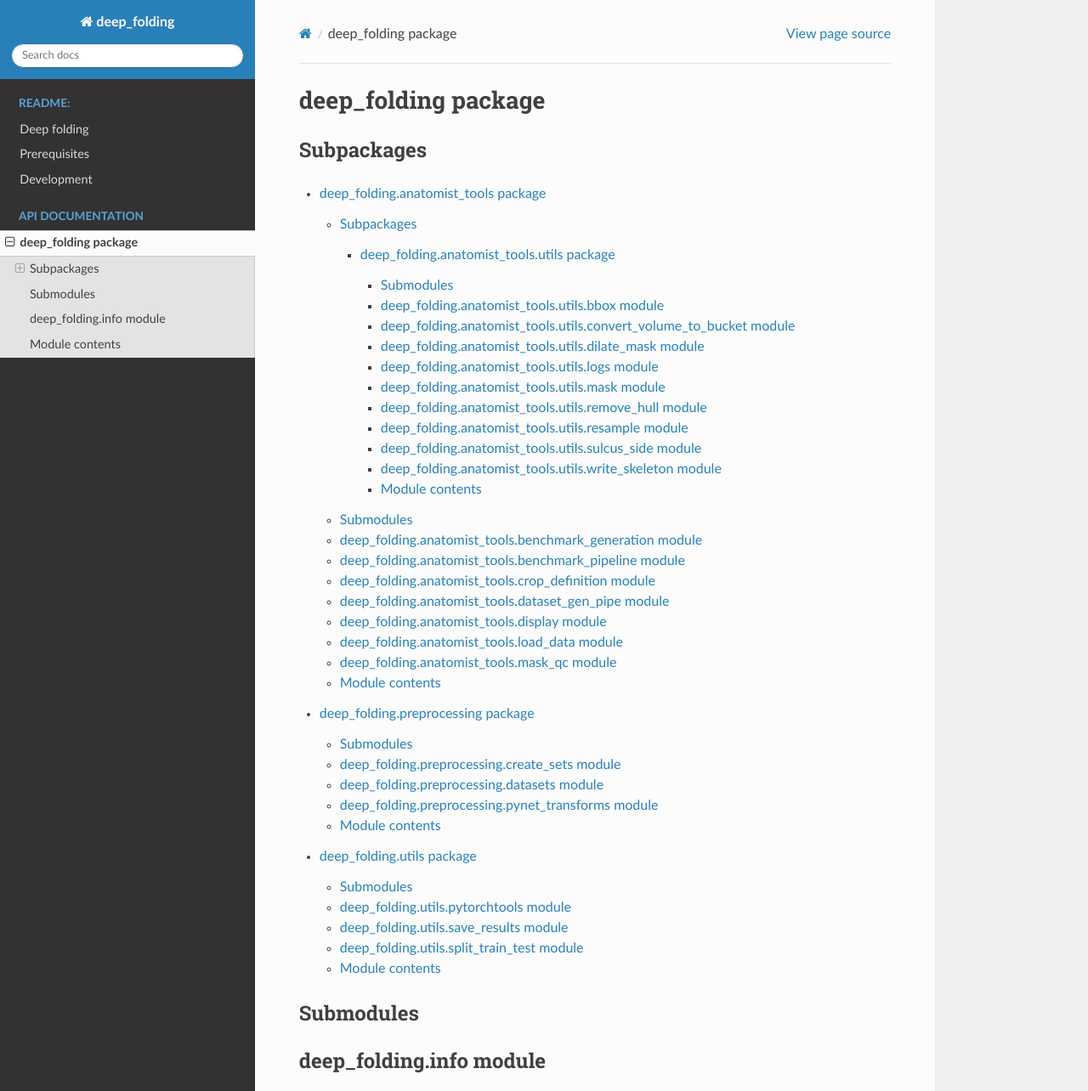
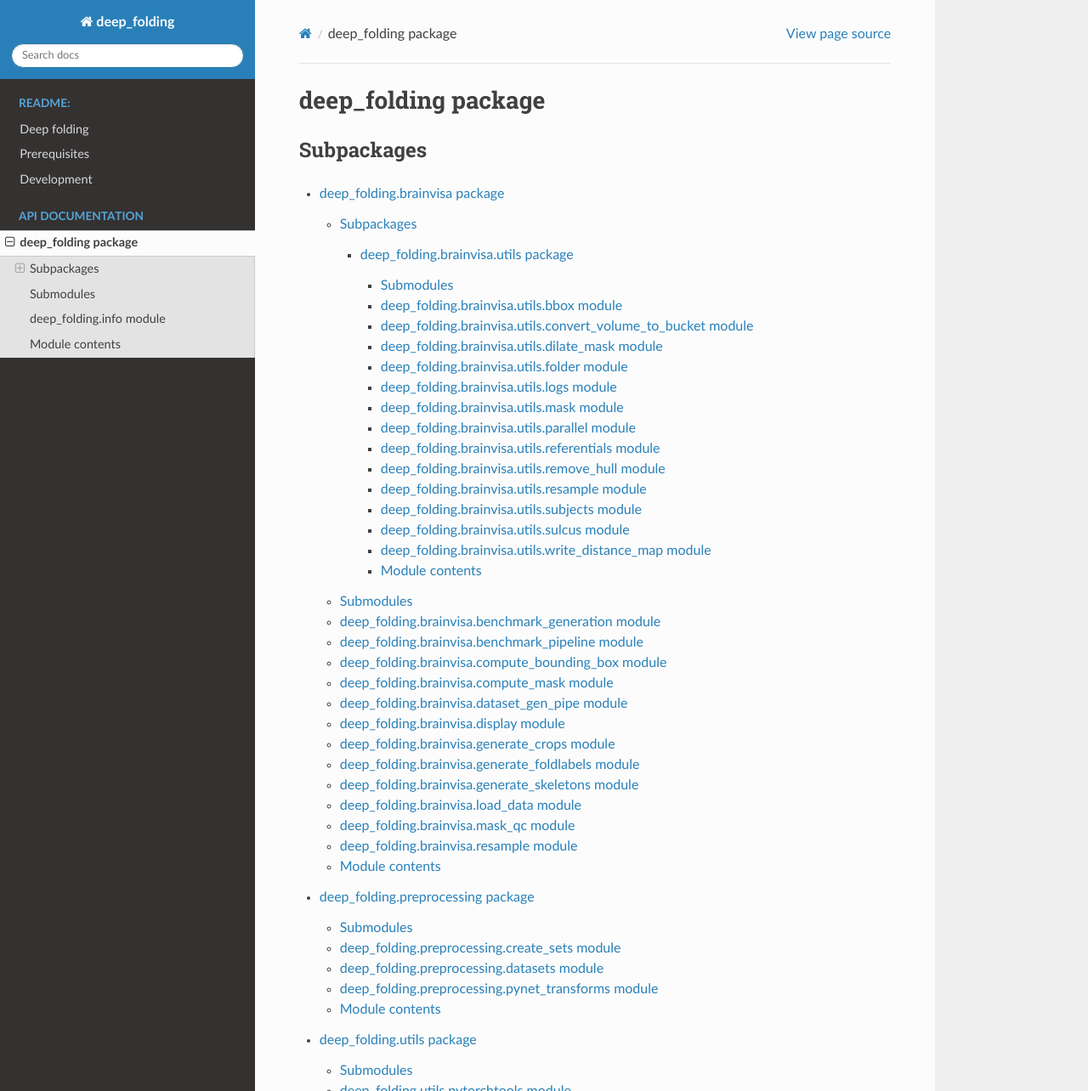
Before and after one commit to neurospin/deep_folding, a Sphinx documentation site: the page built from docs/source/deep_folding.rst, in a window 1280 px wide and 1400 px high, cut to the strip 0-1284 px from the top of the window. Shown: the whole strip at 85% size. Built offline with Sphinx 7.4.7 and the Read the Docs theme 2.0.0, drawn with Linux system fonts in a browser that asks for light colours.

Commit message:
Doc generation attempt. First changes. Not yet working

```diff
--- a/docs/source/deep_folding.anatomist_tools.rst
+++ /dev/null
@@ -1,77 +0,0 @@
-deep\_folding\.anatomist\_tools package
-=======================================
-
-Subpackages
------------
-
-.. toctree::
-
-    deep_folding.anatomist_tools.utils
-
-Submodules
-----------
-
-deep\_folding\.anatomist\_tools\.benchmark\_generation module
--------------------------------------------------------------
-
-.. automodule:: deep_folding.anatomist_tools.benchmark_generation
-    :members:
-    :undoc-members:
-    :show-inheritance:
-
-deep\_folding\.anatomist\_tools\.benchmark\_pipeline module
------------------------------------------------------------
-
-.. automodule:: deep_folding.anatomist_tools.benchmark_pipeline
-    :members:
-    :undoc-members:
-    :show-inheritance:
-
-deep\_folding\.anatomist\_tools\.crop\_definition module
---------------------------------------------------------
-
-.. automodule:: deep_folding.anatomist_tools.crop_definition
-    :members:
-    :undoc-members:
-    :show-inheritance:
-
-deep\_folding\.anatomist\_tools\.dataset\_gen\_pipe module
-----------------------------------------------------------
-
-.. automodule:: deep_folding.anatomist_tools.dataset_gen_pipe
-    :members:
-    :undoc-members:
-    :show-inheritance:
-
-deep\_folding\.anatomist\_tools\.display module
------------------------------------------------
-
-.. automodule:: deep_folding.anatomist_tools.display
-    :members:
-    :undoc-members:
-    :show-inheritance:
-
-deep\_folding\.anatomist\_tools\.load\_data module
---------------------------------------------------
-
-.. automodule:: deep_folding.anatomist_tools.load_data
-    :members:
-    :undoc-members:
-    :show-inheritance:
-
-deep\_folding\.anatomist\_tools\.mask\_qc module
-------------------------------------------------
-
-.. automodule:: deep_folding.anatomist_tools.mask_qc
-    :members:
-    :undoc-members:
-    :show-inheritance:
-
-
-Module contents
----------------
-
-.. automodule:: deep_folding.anatomist_tools
-    :members:
-    :undoc-members:
-    :show-inheritance:
--- a/docs/source/deep_folding.anatomist_tools.utils.rst
+++ /dev/null
@@ -1,86 +0,0 @@
-deep\_folding\.anatomist\_tools\.utils package
-==============================================
-
-Submodules
-----------
-
-deep\_folding\.anatomist\_tools\.utils\.bbox module
----------------------------------------------------
-
-.. automodule:: deep_folding.anatomist_tools.utils.bbox
-    :members:
-    :undoc-members:
-    :show-inheritance:
-
-deep\_folding\.anatomist\_tools\.utils\.convert\_volume\_to\_bucket module
---------------------------------------------------------------------------
-
-.. automodule:: deep_folding.anatomist_tools.utils.convert_volume_to_bucket
-    :members:
-    :undoc-members:
-    :show-inheritance:
-
-deep\_folding\.anatomist\_tools\.utils\.dilate\_mask module
------------------------------------------------------------
-
-.. automodule:: deep_folding.anatomist_tools.utils.dilate_mask
-    :members:
-    :undoc-members:
-    :show-inheritance:
-
-deep\_folding\.anatomist\_tools\.utils\.logs module
----------------------------------------------------
-
-.. automodule:: deep_folding.anatomist_tools.utils.logs
-    :members:
-    :undoc-members:
-    :show-inheritance:
-
-deep\_folding\.anatomist\_tools\.utils\.mask module
----------------------------------------------------
-
-.. automodule:: deep_folding.anatomist_tools.utils.mask
-    :members:
-    :undoc-members:
-    :show-inheritance:
-
-deep\_folding\.anatomist\_tools\.utils\.remove\_hull module
------------------------------------------------------------
-
-.. automodule:: deep_folding.anatomist_tools.utils.remove_hull
-    :members:
-    :undoc-members:
-    :show-inheritance:
-
-deep\_folding\.anatomist\_tools\.utils\.resample module
--------------------------------------------------------
-
-.. automodule:: deep_folding.anatomist_tools.utils.resample
-    :members:
-    :undoc-members:
-    :show-inheritance:
-
-deep\_folding\.anatomist\_tools\.utils\.sulcus\_side module
------------------------------------------------------------
-
-.. automodule:: deep_folding.anatomist_tools.utils.sulcus_side
-    :members:
-    :undoc-members:
-    :show-inheritance:
-
-deep\_folding\.anatomist\_tools\.utils\.write\_skeleton module
---------------------------------------------------------------
-
-.. automodule:: deep_folding.anatomist_tools.utils.write_skeleton
-    :members:
-    :undoc-members:
-    :show-inheritance:
-
-
-Module contents
----------------
-
-.. automodule:: deep_folding.anatomist_tools.utils
-    :members:
-    :undoc-members:
-    :show-inheritance:
--- /dev/null
+++ b/docs/source/deep_folding.brainvisa.rst
@@ -0,0 +1,117 @@
+deep\_folding\.brainvisa package
+================================
+
+Subpackages
+-----------
+
+.. toctree::
+
+    deep_folding.brainvisa.utils
+
+Submodules
+----------
+
+deep\_folding\.brainvisa\.benchmark\_generation module
+------------------------------------------------------
+
+.. automodule:: deep_folding.brainvisa.benchmark_generation
+    :members:
+    :undoc-members:
+    :show-inheritance:
+
+deep\_folding\.brainvisa\.benchmark\_pipeline module
+----------------------------------------------------
+
+.. automodule:: deep_folding.brainvisa.benchmark_pipeline
+    :members:
+    :undoc-members:
+    :show-inheritance:
+
+deep\_folding\.brainvisa\.compute\_bounding\_box module
+-------------------------------------------------------
+
+.. automodule:: deep_folding.brainvisa.compute_bounding_box
+    :members:
+    :undoc-members:
+    :show-inheritance:
+
+deep\_folding\.brainvisa\.compute\_mask module
+----------------------------------------------
+
+.. automodule:: deep_folding.brainvisa.compute_mask
+    :members:
+    :undoc-members:
+    :show-inheritance:
+
+deep\_folding\.brainvisa\.dataset\_gen\_pipe module
+---------------------------------------------------
+
+.. automodule:: deep_folding.brainvisa.dataset_gen_pipe
+    :members:
+    :undoc-members:
+    :show-inheritance:
+
+deep\_folding\.brainvisa\.display module
+----------------------------------------
+
+.. automodule:: deep_folding.brainvisa.display
+    :members:
+    :undoc-members:
+    :show-inheritance:
+
+deep\_folding\.brainvisa\.generate\_crops module
+------------------------------------------------
+
+.. automodule:: deep_folding.brainvisa.generate_crops
+    :members:
+    :undoc-members:
+    :show-inheritance:
+
+deep\_folding\.brainvisa\.generate\_foldlabels module
+-----------------------------------------------------
+
+.. automodule:: deep_folding.brainvisa.generate_foldlabels
+    :members:
+    :undoc-members:
+    :show-inheritance:
+
+deep\_folding\.brainvisa\.generate\_skeletons module
+----------------------------------------------------
+
+.. automodule:: deep_folding.brainvisa.generate_skeletons
+    :members:
+    :undoc-members:
+    :show-inheritance:
+
+deep\_folding\.brainvisa\.load\_data module
+-------------------------------------------
+
+.. automodule:: deep_folding.brainvisa.load_data
+    :members:
+    :undoc-members:
+    :show-inheritance:
+
+deep\_folding\.brainvisa\.mask\_qc module
+-----------------------------------------
+
+.. automodule:: deep_folding.brainvisa.mask_qc
+    :members:
+    :undoc-members:
+    :show-inheritance:
+
+deep\_folding\.brainvisa\.resample module
+-----------------------------------------
+
+.. automodule:: deep_folding.brainvisa.resample
+    :members:
+    :undoc-members:
+    :show-inheritance:
+
+
+Module contents
+---------------
+
+.. automodule:: deep_folding.brainvisa
+    :members:
+    :undoc-members:
+    :show-inheritance:
--- /dev/null
+++ b/docs/source/deep_folding.brainvisa.utils.rst
@@ -0,0 +1,118 @@
+deep\_folding\.brainvisa\.utils package
+=======================================
+
+Submodules
+----------
+
+deep\_folding\.brainvisa\.utils\.bbox module
+--------------------------------------------
+
+.. automodule:: deep_folding.brainvisa.utils.bbox
+    :members:
+    :undoc-members:
+    :show-inheritance:
+
+deep\_folding\.brainvisa\.utils\.convert\_volume\_to\_bucket module
+-------------------------------------------------------------------
+
+.. automodule:: deep_folding.brainvisa.utils.convert_volume_to_bucket
+    :members:
+    :undoc-members:
+    :show-inheritance:
+
+deep\_folding\.brainvisa\.utils\.dilate\_mask module
+----------------------------------------------------
+
+.. automodule:: deep_folding.brainvisa.utils.dilate_mask
+    :members:
+    :undoc-members:
+    :show-inheritance:
+
+deep\_folding\.brainvisa\.utils\.folder module
+----------------------------------------------
+
+.. automodule:: deep_folding.brainvisa.utils.folder
+    :members:
+    :undoc-members:
+    :show-inheritance:
+
+deep\_folding\.brainvisa\.utils\.logs module
+--------------------------------------------
+
+.. automodule:: deep_folding.brainvisa.utils.logs
+    :members:
+    :undoc-members:
+    :show-inheritance:
+
+deep\_folding\.brainvisa\.utils\.mask module
+--------------------------------------------
+
+.. automodule:: deep_folding.brainvisa.utils.mask
+    :members:
+    :undoc-members:
+    :show-inheritance:
+
+deep\_folding\.brainvisa\.utils\.parallel module
+------------------------------------------------
+
+.. automodule:: deep_folding.brainvisa.utils.parallel
+    :members:
+    :undoc-members:
+    :show-inheritance:
+
+deep\_folding\.brainvisa\.utils\.referentials module
+----------------------------------------------------
+
+.. automodule:: deep_folding.brainvisa.utils.referentials
+    :members:
+    :undoc-members:
+    :show-inheritance:
+
+deep\_folding\.brainvisa\.utils\.remove\_hull module
+----------------------------------------------------
+
+.. automodule:: deep_folding.brainvisa.utils.remove_hull
+    :members:
+    :undoc-members:
+    :show-inheritance:
+
+deep\_folding\.brainvisa\.utils\.resample module
+------------------------------------------------
+
+.. automodule:: deep_folding.brainvisa.utils.resample
+    :members:
+    :undoc-members:
+    :show-inheritance:
+
+deep\_folding\.brainvisa\.utils\.subjects module
+------------------------------------------------
+
+.. automodule:: deep_folding.brainvisa.utils.subjects
+    :members:
+    :undoc-members:
+    :show-inheritance:
+
+deep\_folding\.brainvisa\.utils\.sulcus module
+----------------------------------------------
+
+.. automodule:: deep_folding.brainvisa.utils.sulcus
+    :members:
+    :undoc-members:
+    :show-inheritance:
+
+deep\_folding\.brainvisa\.utils\.write\_distance\_map module
+------------------------------------------------------------
+
+.. automodule:: deep_folding.brainvisa.utils.write_distance_map
+    :members:
+    :undoc-members:
+    :show-inheritance:
+
+
+Module contents
+---------------
+
+.. automodule:: deep_folding.brainvisa.utils
+    :members:
+    :undoc-members:
+    :show-inheritance:
--- a/docs/source/deep_folding.rst
+++ b/docs/source/deep_folding.rst
@@ -6,7 +6,7 @@ Subpackages
 
 .. toctree::
 
-    deep_folding.anatomist_tools
+    deep_folding.brainvisa
     deep_folding.preprocessing
     deep_folding.utils
 
```
